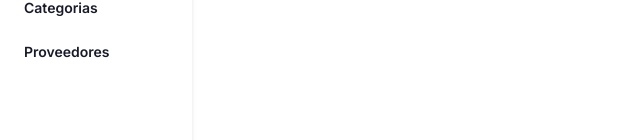
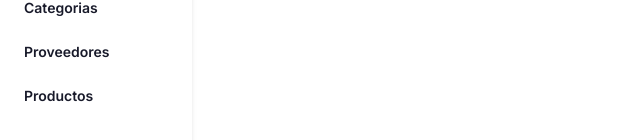
Before and after one commit to gusaln/stockbrain, a Next.js app: page / in a window 1280 px wide. Shown: the part 162-302 px from the top of the page, without its empty margins (0-640 px from the left). Built offline with nearby package versions, Linux system fonts and the light colour scheme.

Commit message:
feat: Adding the `Productos` in Rutas

```diff
--- a/src/app/layout.tsx
+++ b/src/app/layout.tsx
@@ -28,6 +28,10 @@ const rutas = [
         text: "Proveedores",
         href: "/proveedores",
     },
+    {
+        text: "Productos",
+        href: "/productos",
+    }
 ];
 
 function Navbar() {
```
